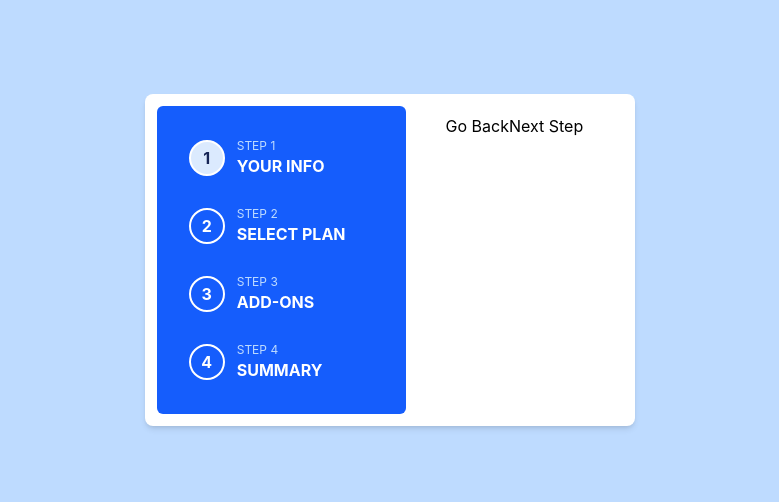
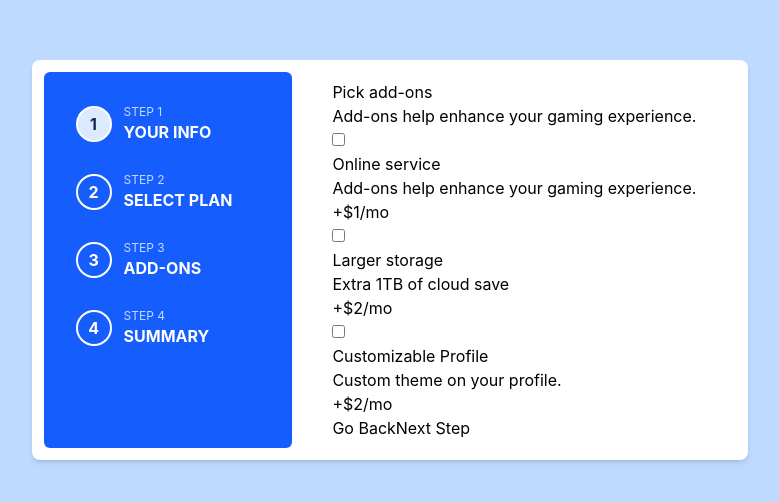
Before and after one commit to fodlu/multi-step-form, a React (Vite) app: page /step3 in a window 1280 px wide. Shown: the part 140-642 px from the top of the page, without its empty margins (250-1029 px from the left). Built offline with nearby package versions, Linux system fonts and the light colour scheme.

Commit message:
pick addons page implemeted

```diff
--- a/src/App.jsx
+++ b/src/App.jsx
@@ -2,6 +2,7 @@ import { Route, Routes } from "react-router-dom";
 import Sidebar from "./components/Sidebar";
 import PersonalInfo from "./components/PersonalInfo";
 import SelectPlan from "./components/SelectPlan";
+import PickAddOns from "./components/PickAddOns";
 
 const App = () => {
 	return (
@@ -12,6 +13,7 @@ const App = () => {
 					<Routes>
 						<Route path='/' element={<PersonalInfo />} />
 						<Route path='/step2' element={<SelectPlan />} />
+						<Route path='/step3' element={<PickAddOns />} />
 					</Routes>
 
           <div className="">
--- /dev/null
+++ b/src/components/PickAddOns.jsx
@@ -0,0 +1,57 @@
+import React from "react";
+import Header from "./Header";
+import { UseApp } from "../context/AppContext";
+
+const ADDONS = [
+	{
+		title: "Online service",
+		detail: "Add-ons help enhance your gaming experience.",
+		price: 1,
+		annualPrice: 10,
+	},
+	{
+		title: "Larger storage",
+		detail: "Extra 1TB of cloud save",
+		price: 2,
+		annualPrice: 20,
+	},
+	{
+		title: "Customizable Profile",
+		detail: "Custom theme on your profile.",
+		price: 2,
+		annualPrice: 20,
+	},
+];
+
+const PickAddOns = () => {
+	const { plan } = UseApp();
+	return (
+		<div>
+			<Header
+				title='Pick add-ons'
+				detail='Add-ons help enhance your gaming experience.'
+			/>
+
+			<div className=''>
+				{ADDONS.map((item, index) => (
+					<div className='' key={index}>
+						<div className=''>
+							<input type='checkbox' name='check' id='check' />
+							<div className=''>
+								<p className=''>{item.title}</p>
+								<p className=''>{item.detail}</p>
+							</div>
+
+							<p className=''>
+								+${plan === "monthly" ? item.price : item.annualPrice}/
+								{plan === "monthly" ? "mo" : "yr"}
+							</p>
+						</div>
+					</div>
+				))}
+			</div>
+		</div>
+	);
+};
+
+export default PickAddOns;
--- a/src/components/Sidebar.jsx
+++ b/src/components/Sidebar.jsx
@@ -10,7 +10,7 @@ const Sidebar = () => {
         <nav className='flex flex-col gap-7'>
             {STEPS.map((item, index) => (
                 <div key={index} className="flex items-center gap-3">
-                    <div className={`border-2 border-white text-white w-9 h-9 flex items-center justify-center rounded-full ${step > index && "bg-blue-100"}`}>
+                    <div className={`border-2 border-white text-white w-9 h-9 flex items-center justify-center rounded-full ${step === index + 1 && "bg-blue-100"}`}>
                         <span className={`font-bold ${step > index && "text-blue-950"}`}>{index + 1}</span>
                     </div>
 
```
Also changed, not shown: src/index.html (line endings or trailing spaces).
